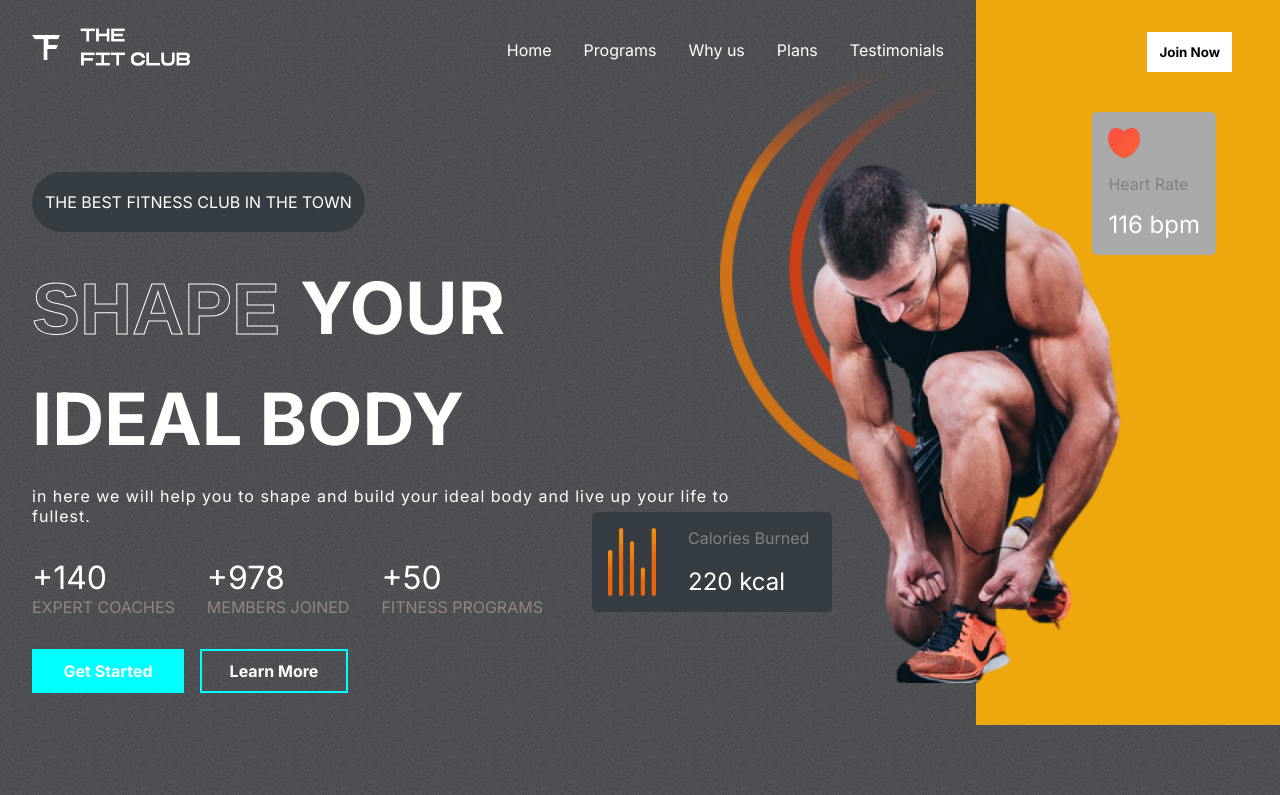
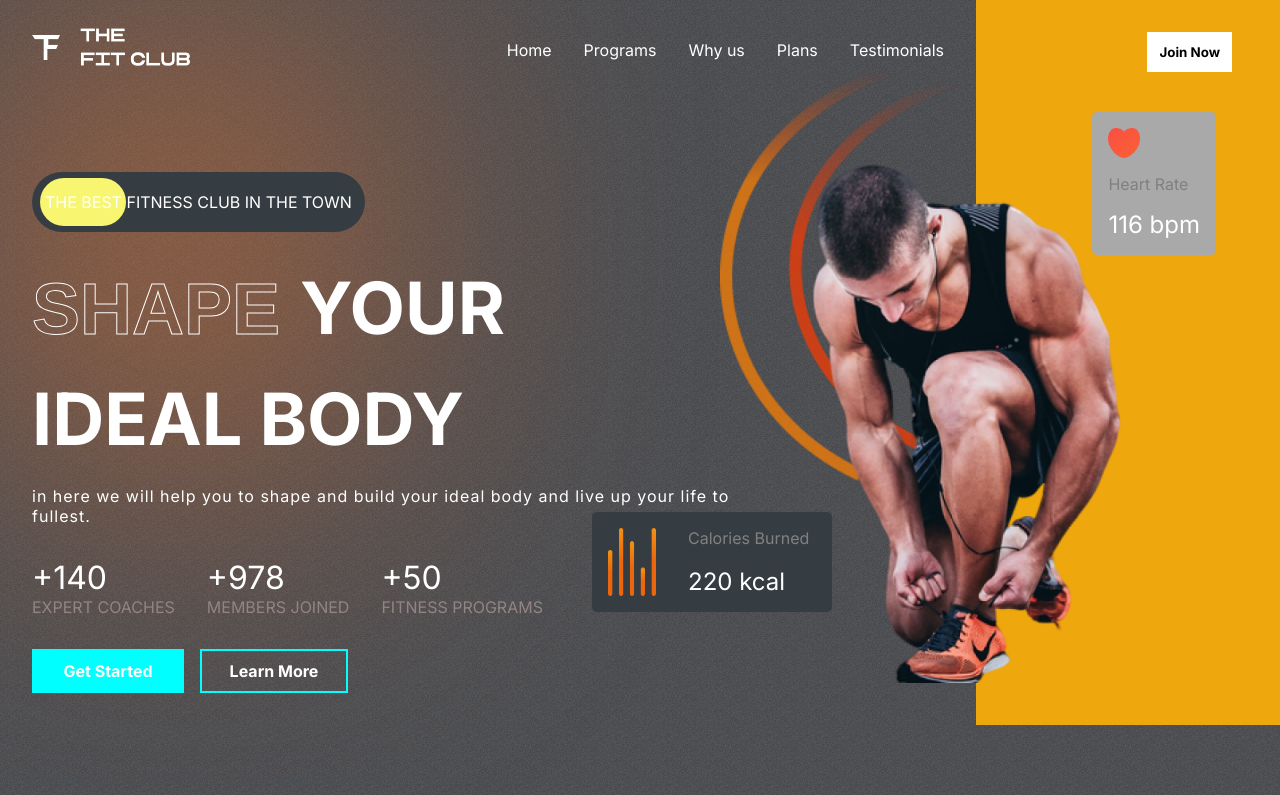
Before and after one commit to raselcsedev/fitClub-starter, a React (Create React App) app: page / in a window 1280 px wide. Shown: the top 795 px of the page. Built offline with nearby package versions, Linux system fonts and the light colour scheme.

Commit message:
email section and footer section designed

```diff
--- a/src/App.css
+++ b/src/App.css
@@ -40,3 +40,11 @@
 .btn:hover{
   cursor: pointer;
 }
+
+.blur{
+  background-color: rgba(253, 120, 43, 0.69);
+  position: absolute;
+  border-radius: 50%;
+  filter: blur(150px);
+  z-index: -9;
+}
--- a/src/App.js
+++ b/src/App.js
@@ -1,4 +1,5 @@
 import './App.css';
+import Footer from './components/Footer/Footer';
 import Hero from './components/Hero/Hero';
 import Join from './components/Join/Join';
 import Plans from './components/Plans/Plans';
@@ -14,6 +15,7 @@ function App() {
           <Plans />
           <Testimonials />
           <Join />
+          <Footer />
     </div>
   );
 }
--- /dev/null
+++ b/src/components/Footer/Footer.css
@@ -0,0 +1,27 @@
+.footer-container{
+    position: relative;
+}
+.footer-container>hr{
+    border: 1px solid orange;
+}
+.footer{
+    padding: 1rem 2rem;
+    display: flex;
+    flex-direction: column;
+    gap: 4rem;
+    align-items: center;
+    justify-content: center;
+    height: 20rem;
+}
+.social-link{
+    display: flex;
+    gap: 4rem;
+}
+.social-link>img{
+    width: 2rem;
+    height: 2rem;
+    cursor: pointer;
+}
+.logo-f>img{
+    width: 10rem;
+}
--- /dev/null
+++ b/src/components/Footer/Footer.js
@@ -0,0 +1,26 @@
+import React from "react";
+import "./Footer.css";
+import Github from "../../assets/github.png";
+import Instagram from "../../assets/instagram.png";
+import LinkedIn from "../../assets/linkedin.png";
+import Logo from "../../assets/logo.png";
+
+const Footer = () => {
+  return (
+    <div className="footer-container">
+      <hr />
+      <div className="footer">
+        <div className="social-link">
+        <img src={Github} alt="" />
+        <img src={Instagram} alt="" />
+        <img src={LinkedIn} alt="" />
+        </div>
+      <div className="logo-f">
+        <img src={Logo} alt="" />
+      </div>
+      </div>
+    </div>
+  );
+};
+
+export default Footer;
--- a/src/components/Hero/Hero.css
+++ b/src/components/Hero/Hero.css
@@ -1,6 +1,11 @@
 .hero{
     display: flex;
     justify-content: space-between;
+}
+.hero-blur{
+    width: 22rem;
+    height: 30rem;
+    left: 0;
 }
 .left-h{
     padding: 2rem;
@@ -28,7 +33,7 @@
 }
 .best-ad>div{
     position: absolute;
-    background-color: aqua;
+    background-color: rgb(248, 246, 112);
     width: 5.4rem;
     height: 80%;
     left: 8px;
--- a/src/components/Hero/Hero.js
+++ b/src/components/Hero/Hero.js
@@ -9,10 +9,11 @@ import Calories from "../../assets/calories.png";
 const Hero = () => {
   return (
     <div className="hero">
+      <div className="blur hero-blur"></div>
       <div className="left-h">
         <Header />
         <div className="best-ad">
-          {/* <div></div> */}
+          <div></div>
           <span>The Best Fitness Club in the Town</span>
         </div>
         <div className="hero-text">
--- a/src/components/Join/Join.js
+++ b/src/components/Join/Join.js
@@ -1,7 +1,23 @@
 import React from "react";
+import { useRef } from "react";
+import emailjs from '@emailjs/browser';
+
 import "./Join.css";
 
 const Join = () => {
+    const form = useRef();
+
+    const sendEmail = (e) => {
+        e.preventDefault();
+
+        emailjs.sendForm('service_c47x69l', 'template_e9s4vwq', form.current, 'li7KGR2ZHBQDTD2xf')
+          .then((result) => {
+              console.log(result.text);
+          }, (error) => {
+              console.log(error.text);
+          });
+      };
+
   return (
     <div className="join" id="join-us">
       <div className="left-j">
@@ -16,7 +32,7 @@ const Join = () => {
       </div>
       </div>
       <div className="right-j">
-        <form action="" className="email-container">
+        <form ref={form} onSubmit={sendEmail} className="email-container">
             <input type="email" name="user_name" placeholder="Enter your email" />
             <button className="btn btn-j">Join now</button>
         </form>
--- a/src/components/Plans/Plans.js
+++ b/src/components/Plans/Plans.js
@@ -6,6 +6,10 @@ import { plansData } from "../../data/plansData";
 const Plans = () => {
   return (
     <div className="plans-container">
+
+      <div className="blur plans-blur-1"></div>
+      <div className="blur plans-blur-2"></div>
+
       <div className="programs-header" style={{ gap: "2rem" }}>
         <span className="stroke-text">ready to start</span>
         <span>your journey</span>
```
